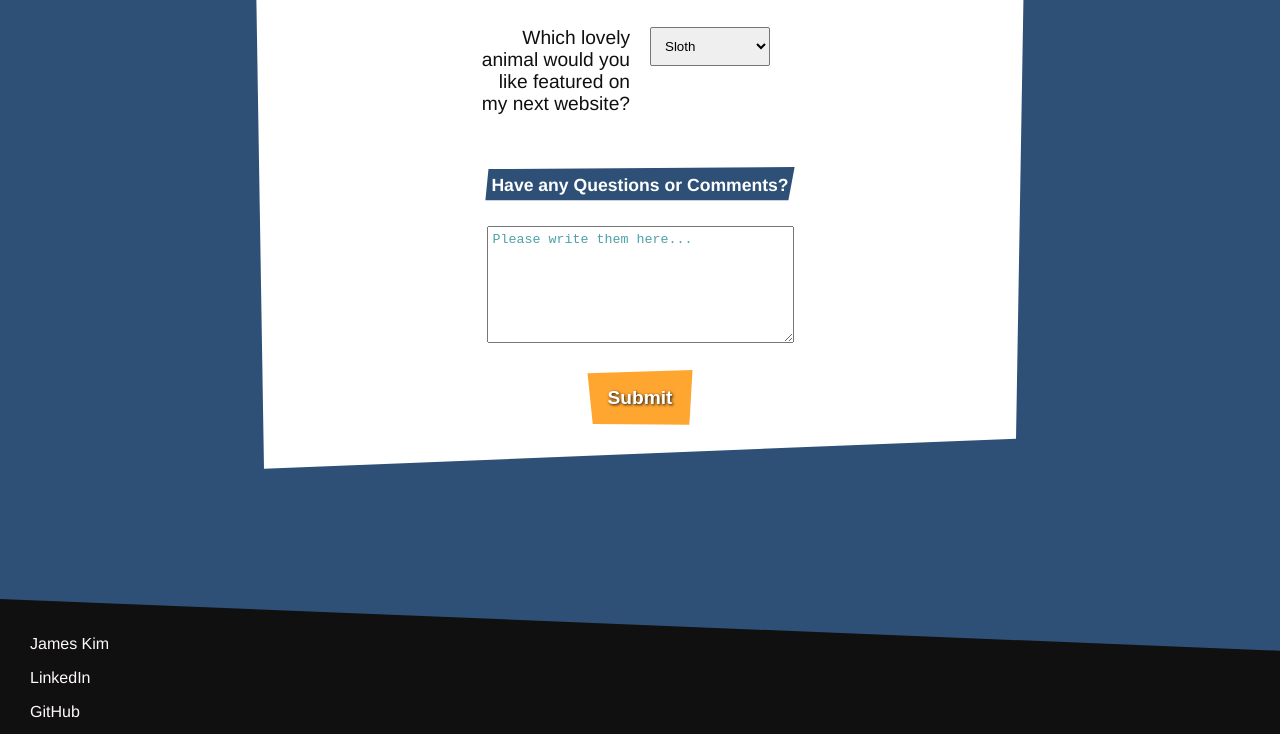
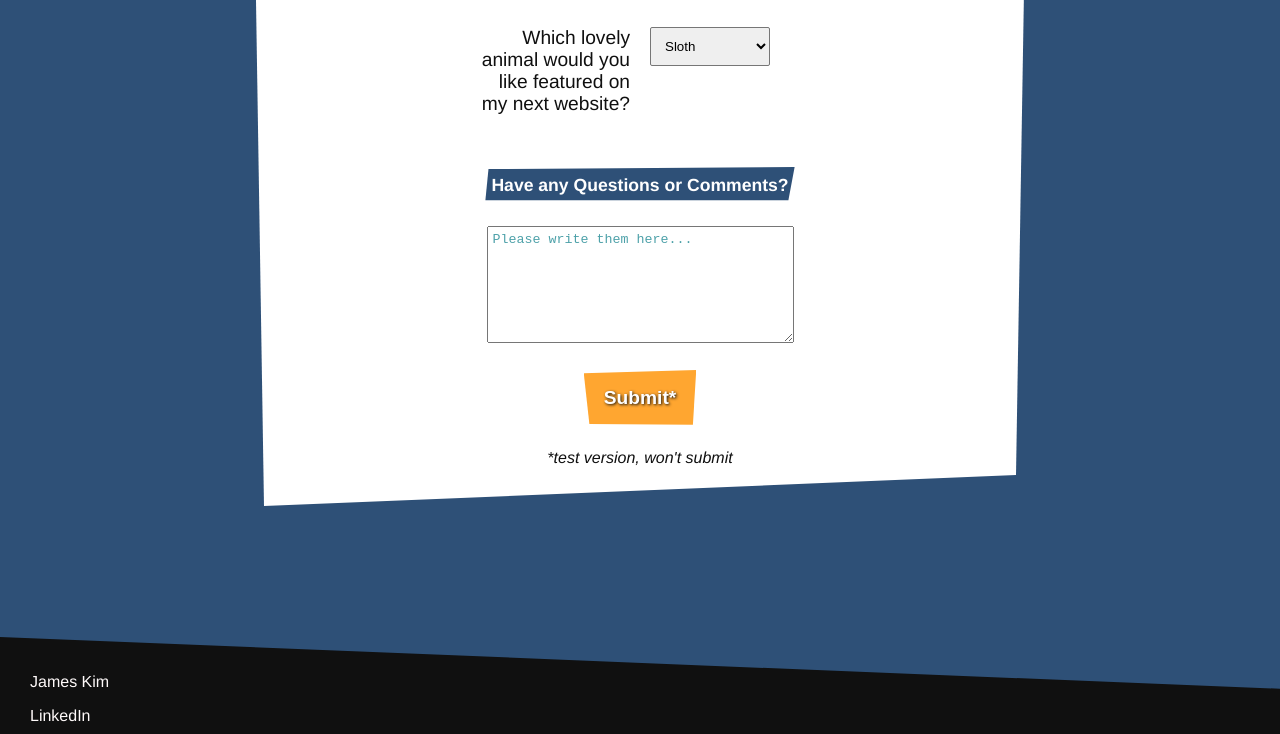
Before and after one commit to JamesScript7/survey-form, a plain HTML site: page index.html in a window 1280 px wide. Shown: the part 1060-1794 px from the top of the page. Drawn offline with Linux system fonts and the light colour scheme.

Commit message:
Add vendor prefix and test info

```diff
--- a/css/main.scss
+++ b/css/main.scss
@@ -37,6 +37,7 @@ body {
     display: grid;
     justify-content: center;
     grid-column: 2/3;
+    -webkit-clip-path: polygon(0% 0%, 100% 2%, 97% 96%, 3% 98%);
     clip-path: polygon(0% 0%, 100% 2%, 97% 96%, 3% 98%);
   }
   small {
@@ -57,6 +58,7 @@ header {
     color: $white-color;
     background-color: $blue-color;
     text-decoration: underline;
+    -webkit-clip-path: polygon(0% 10%, 100% 5%, 97% 93%, 3% 98%);
     clip-path: polygon(0% 10%, 100% 5%, 97% 93%, 3% 98%);
   }
   #title {
@@ -113,6 +115,7 @@ form {
     color: $white-color;
     background-color: $orange-color;
     text-shadow: 1px 1px 3px $dark-color;
+    -webkit-clip-path: polygon(0% 10%, 100% 5%, 97% 93%, 5% 92%);
     clip-path: polygon(0% 10%, 100% 5%, 97% 93%, 5% 92%);
     transition: transform 0.5s;
     &:hover {
@@ -174,6 +177,7 @@ div.text-area {
     text-align: center;
     color: $white-color;
     background-color: $blue-color;
+    -webkit-clip-path: polygon(1% 10%, 100% 5%, 98% 86%, 0% 86%);
     clip-path: polygon(1% 10%, 100% 5%, 98% 86%, 0% 86%);
   }
 }
@@ -202,6 +206,7 @@ footer {
   color: $snow-color;
   background-color: $dark-color;
   grid-column: 1/4;
+  -webkit-clip-path: polygon(0% 0%, 100% 25%, 100% 100%, 0% 100%);
   clip-path: polygon(0% 0%, 100% 25%, 100% 100%, 0% 100%);
   a {
     color: #FFFAFA;
--- a/index.html
+++ b/index.html
@@ -23,7 +23,8 @@
 			</header>
 			<!-- MAIN FORM -->
 			<main role="main">
-				<form id="survey-form" action="#" method="post">
+				<!-- action="#" method="post" -->
+				<form id="survey-form">
 					<!-- PERSONAL INFO -->
 					<div class="row">
 						<label id="name-label" class="lrg" for="name">*Name:</label>
@@ -142,7 +143,8 @@
 						</div>
 					</div>
 					<!-- SUBMIT BUTTON -->
-					<button type="submit" id="submit">Submit</button>
+					<button type="submit" id="submit">Submit*</button>
+					<span><em>*test version, won't submit</em></span>
 				</form>
 			</main>
 		</div>
```
Also changed, not shown: css/main.css, 1 other file.
